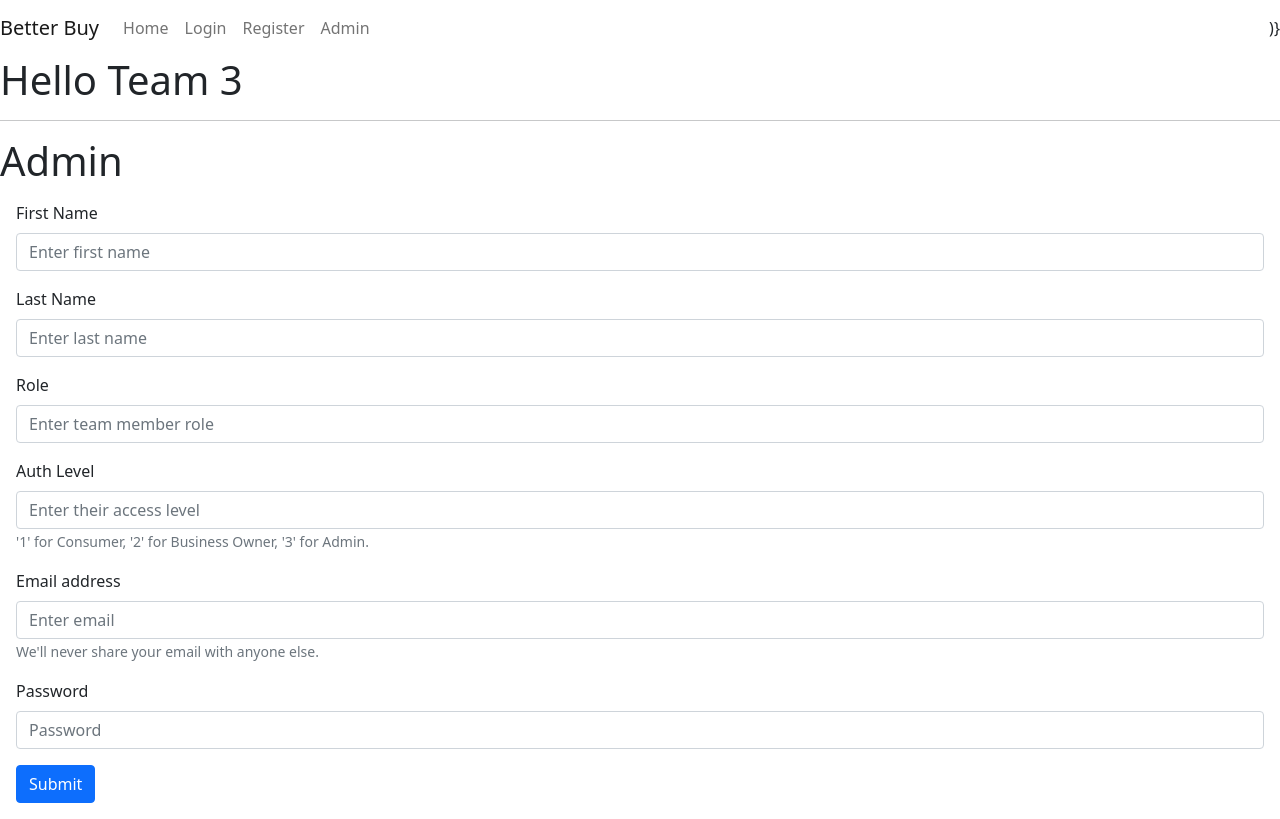
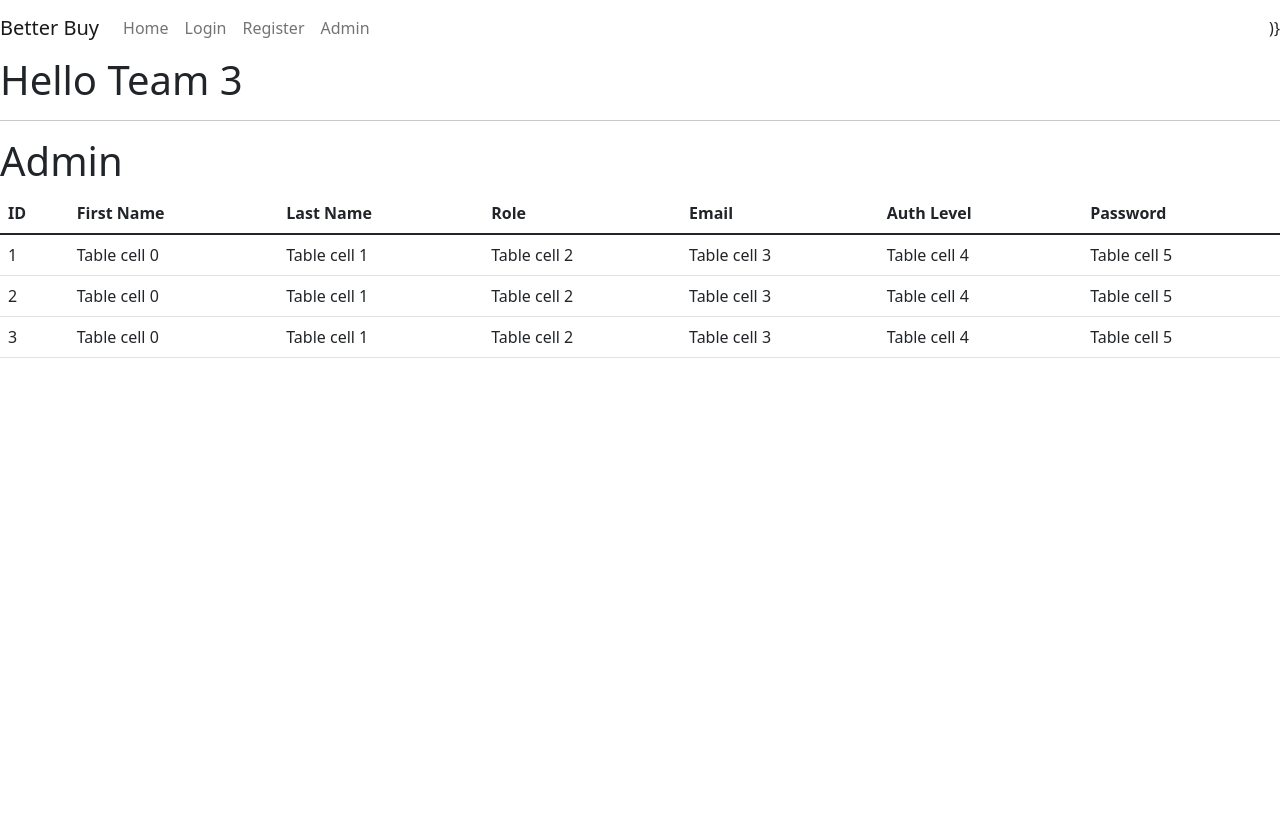
Before and after one commit to joshgor91/bbfs21-team-3, a React (Create React App) app in the folder frontend/: page /admin in a window 1280 px wide. Built offline with nearby package versions, Linux system fonts and the light colour scheme.

Commit message:
starting code for admins to view users

```diff
--- a/frontend/src/components/admin/AdminForm.js
+++ b/frontend/src/components/admin/AdminForm.js
@@ -33,15 +33,16 @@ function AdminForm(
 
                 </Dropdown.Menu>
             </Dropdown>
-                    <Col><Button variant="dark" onClick={logout}>Logout</Button></Col>
+                    {/*<Col><Button variant="dark" onClick={logout}>Logout</Button></Col>*/}
             </Col></>
 
 }
 
 
-
-function mapDispatchToProps(dispatch) {
-    return bindActionCreators({createUser, deleteUser, editUser, existingUsers}, dispatch)
-}
-
-export default connect(undefined, mapDispatchToProps)(AdminForm)
+//
+// function mapDispatchToProps(dispatch) {
+//     return bindActionCreators({createUser, deleteUser, editUser, existingUsers}, dispatch)
+// }
+//
+// export default connect(undefined, mapDispatchToProps)(AdminForm)
+export default AdminForm
--- a/frontend/src/components/admin/AdminSeeUsers.js
+++ b/frontend/src/components/admin/AdminSeeUsers.js
@@ -0,0 +1,41 @@
+import {Table} from "react-bootstrap";
+
+function AdminSeeUsers () {
+ var tHead = ["ID", "First Name", "Last Name", "Role", "Email", "Auth Level", "Password"]
+
+    return (
+
+        <Table responsive>
+            <thead>
+            <tr>
+                {tHead.map((tHead, index) => (
+                    <th key={index}>{tHead}</th>
+                ))}
+            </tr>
+            </thead>
+            <tbody>
+            <tr>
+                <td>1</td>
+                {Array.from({ length: 6 }).map((_, index) => (
+                    <td key={index}>Table cell {index}</td>
+                ))}
+            </tr>
+            <tr>
+                <td>2</td>
+                {Array.from({ length: 6 }).map((_, index) => (
+                    <td key={index}>Table cell {index}</td>
+                ))}
+            </tr>
+            <tr>
+                <td>3</td>
+                {Array.from({ length: 6 }).map((_, index) => (
+                    <td key={index}>Table cell {index}</td>
+                ))}
+            </tr>
+            </tbody>
+        </Table>
+
+    );
+}
+
+export default AdminSeeUsers
--- a/frontend/src/pages/Admin.js
+++ b/frontend/src/pages/Admin.js
@@ -1,5 +1,6 @@
 import AdminForm from "../components/admin/AdminForm";
 import AdminCreateUser from "../components/admin/AdminCreateUser";
+import AdminSeeUsers from "../components/admin/AdminSeeUsers";
 
 const Admin = () => {
     return <>
@@ -8,7 +9,8 @@ const Admin = () => {
     </h1>
 
         {/*<AdminForm/>*/}
-        <AdminCreateUser/>
+        {/*<AdminCreateUser/>*/}
+        <AdminSeeUsers/>
     </>
 };
 
```
Also changed, not shown: 1 other file (tests, documents, lock files or other folders).
